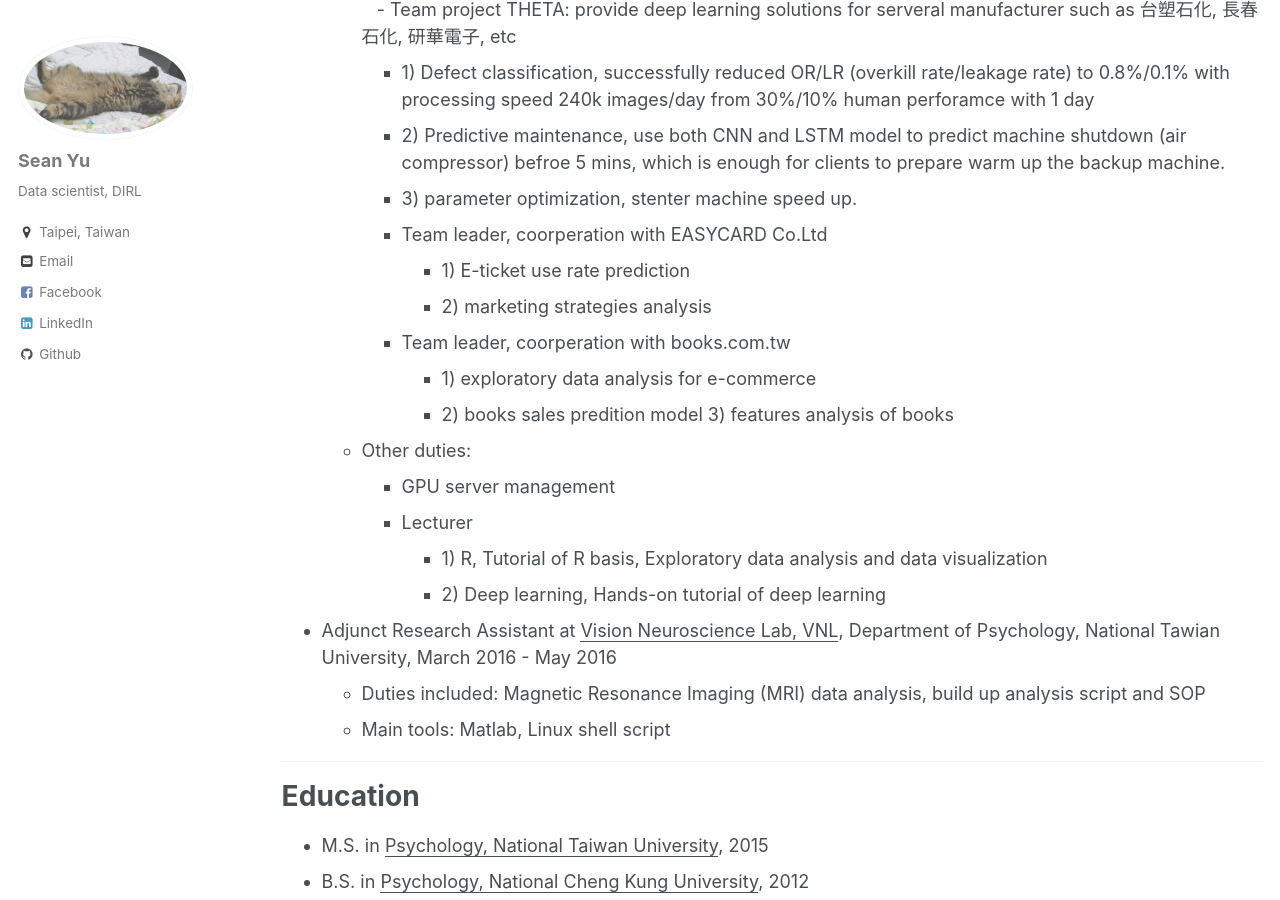
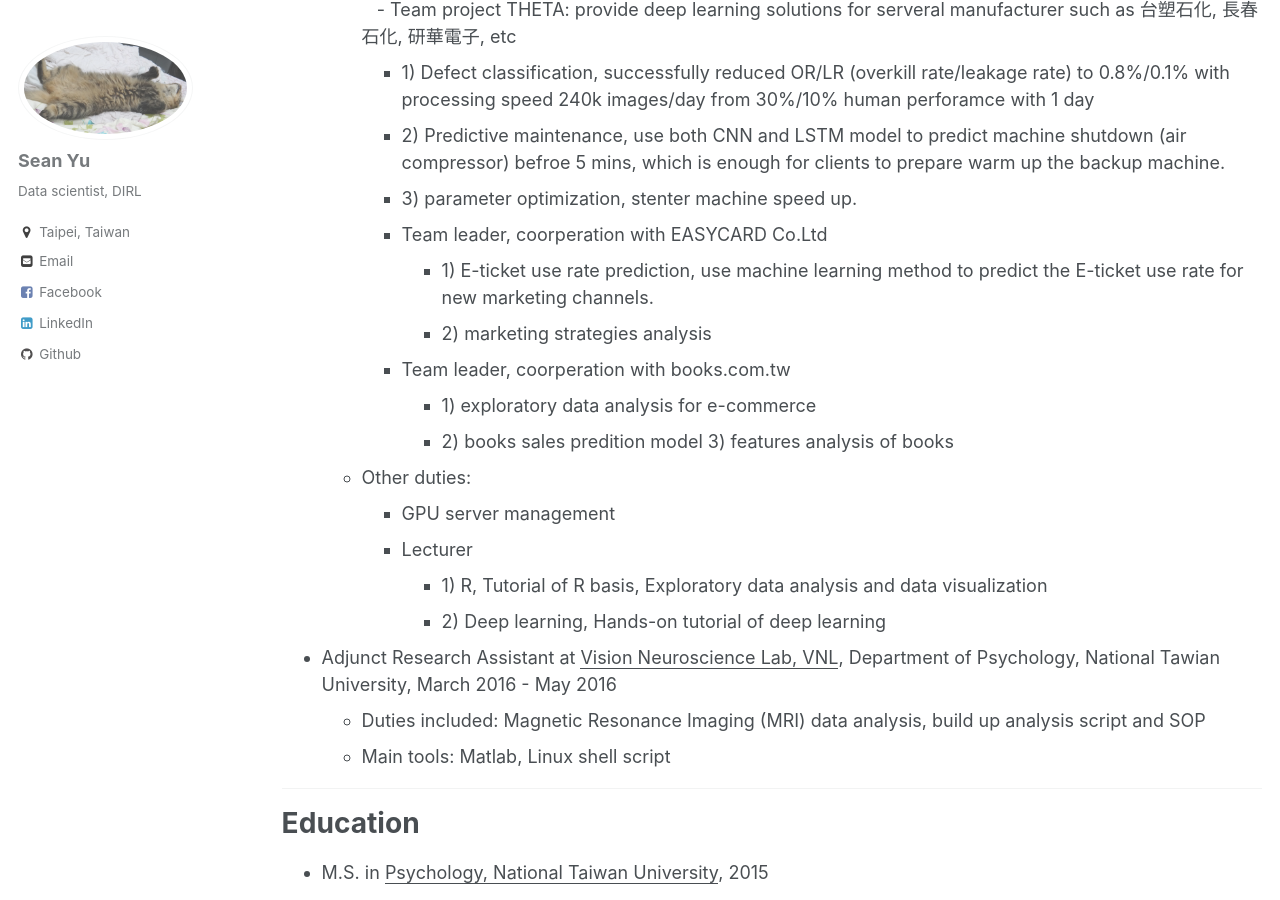
Before and after one commit to vashineyu/vashineyu.github.io, a Jekyll site: the page built from _pages/cv.md, in a window 1280 px wide and 900 px high, scrolled down 405 px. Built offline with Jekyll 4.4.1, drawn with Linux system fonts in a browser that asks for light colours.

Commit message:
Update cv.md

```diff
--- a/_pages/cv.md
+++ b/_pages/cv.md
@@ -20,7 +20,7 @@ Work experience
       - 2) Predictive maintenance, use both CNN and LSTM model to predict machine shutdown (air compressor) befroe 5 mins, which is enough for clients to prepare warm up the backup machine. <br>
       - 3) parameter optimization, stenter machine speed up. <br>
     - Team leader, coorperation with EASYCARD Co.Ltd  <br>
-      - 1) E-ticket use rate prediction <br>
+      - 1) E-ticket use rate prediction, use machine learning method to predict the E-ticket use rate for new marketing channels. <br>
       - 2) marketing strategies analysis<br>
     - Team leader, coorperation with books.com.tw <br>
       - 1) exploratory data analysis for e-commerce <br>
```
